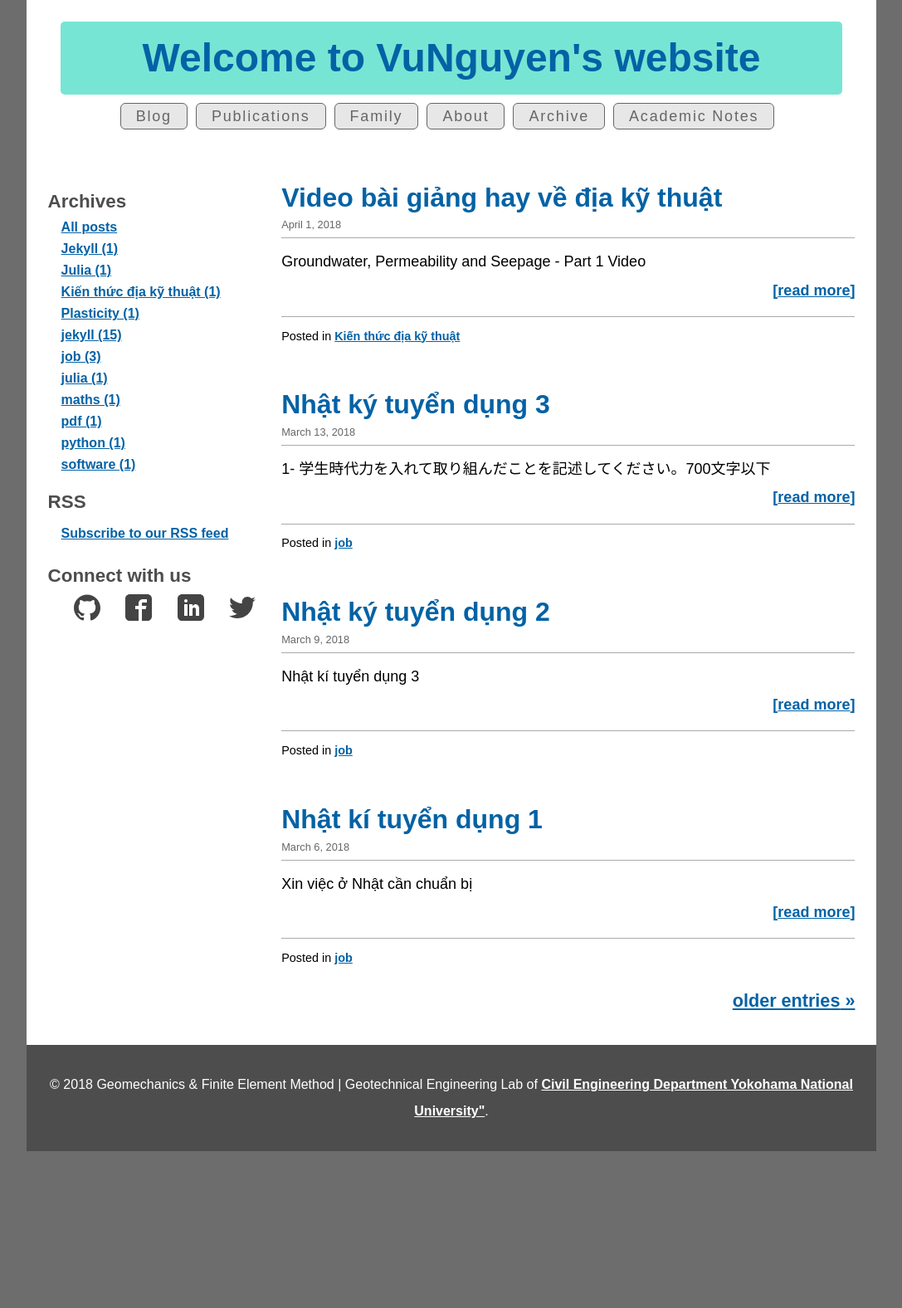
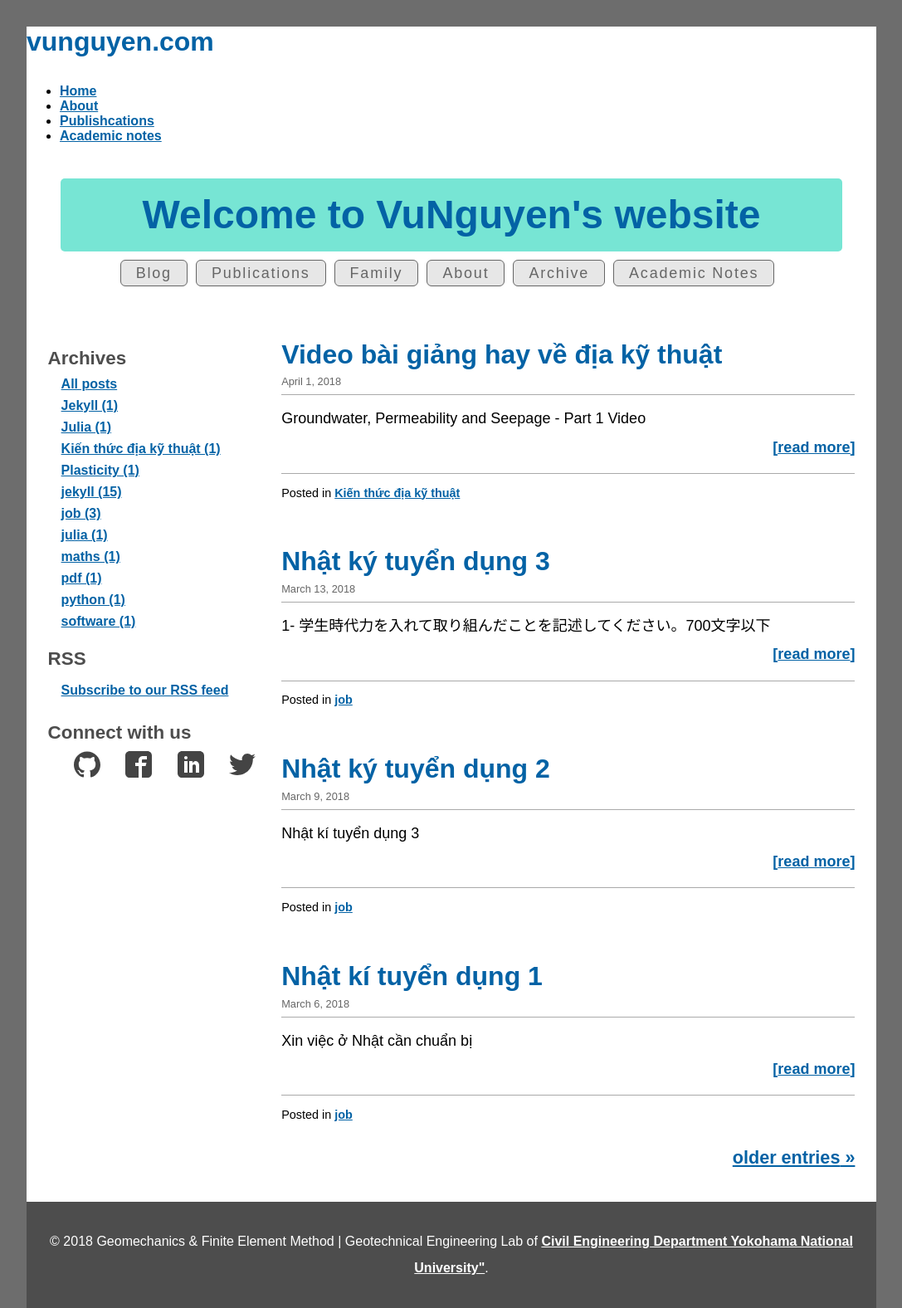
Before and after one commit to quangvunp/geomechanics, a Jekyll site: the page built from index.html, in a window 1280 px wide. Shown: the whole page at 83% size, without its empty margins (96-1183 px from the left). Built offline with Jekyll 4.4.1, drawn with Linux system fonts in a browser that asks for light colours; the list of posts is cut into pages by our own code; before the commit the page ends 1387 px from its top, so only the background shows below that.

Commit message:
Update default.html

```diff
--- a/_layouts/default.html
+++ b/_layouts/default.html
@@ -20,13 +20,27 @@
   <![endif]-->
 </head>
 <body>
+
+
+<div id="header">
+<h3> vunguyen.com</h3>
+</div>
+
+<div id="navbar">
+	<ul>
+	<li><a href="">Home</a></li>
+	<li><a href="">About</a></li>
+	<li><a href="">Publishcations</a></li>
+	<li><a href="">Academic notes</a></li>
+	</ul>
+</div>
+
+
 <header role="banner" class="page-header" id="top">
     <!--<h1>{{site.title}}</h1>-->
     <h1 class = "main_title">Welcome to VuNguyen's website</h1>
     <!--<p>{{site.tagline}}</p>-->
     <!--<p class = "main_title">welcome to Vu's website</p>-->
-
-
 
 <!--
 <nav role="navigation">
```
